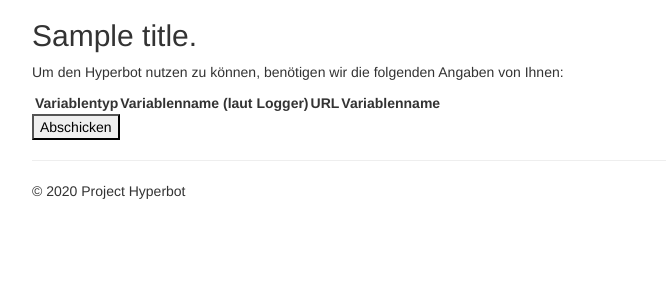
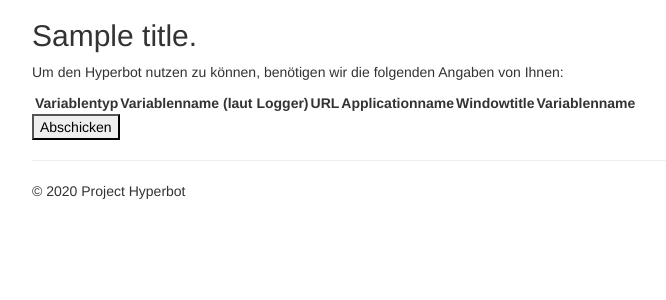
Before and after one commit to JMU-Information-Systems/pjs-hyperbot-main, a Django app: template pjshyperbot/app/templates/app/about.html in a window 1280 px wide. Shown: the part 51-351 px from the top of the page, without its empty margins (38-704 px from the left). Run offline with Django 3.2, Linux system fonts and the light colour scheme; the template is opened without the code that fills it: most values are stand-ins (such as "Sample title", 1, 10 or a date in 2020); lists and menus that the app fills with data are empty; parts of the project's set-up code (start-up, migrations or seed data) failed here and were passed over; some libraries are stand-ins or nearby versions.

Commit message:
Anpassung Frontend: Anzeige von zusätzlich Application name und Windowtitle; Anzeige von nur Feldern mit Inhalt "Bearbeiten"

```diff
--- a/pjshyperbot/app/templates/app/about.html
+++ b/pjshyperbot/app/templates/app/about.html
@@ -21,6 +21,8 @@
                 <th>Variablentyp</th>
                 <th>Variablenname (laut Logger)</th>
                 <th>URL</th>
+                <th>Applicationname</th>
+                <th>Windowtitle</th>
                 <th>Variablenname</th>
             </tr>
             {% for row in message %}
```
